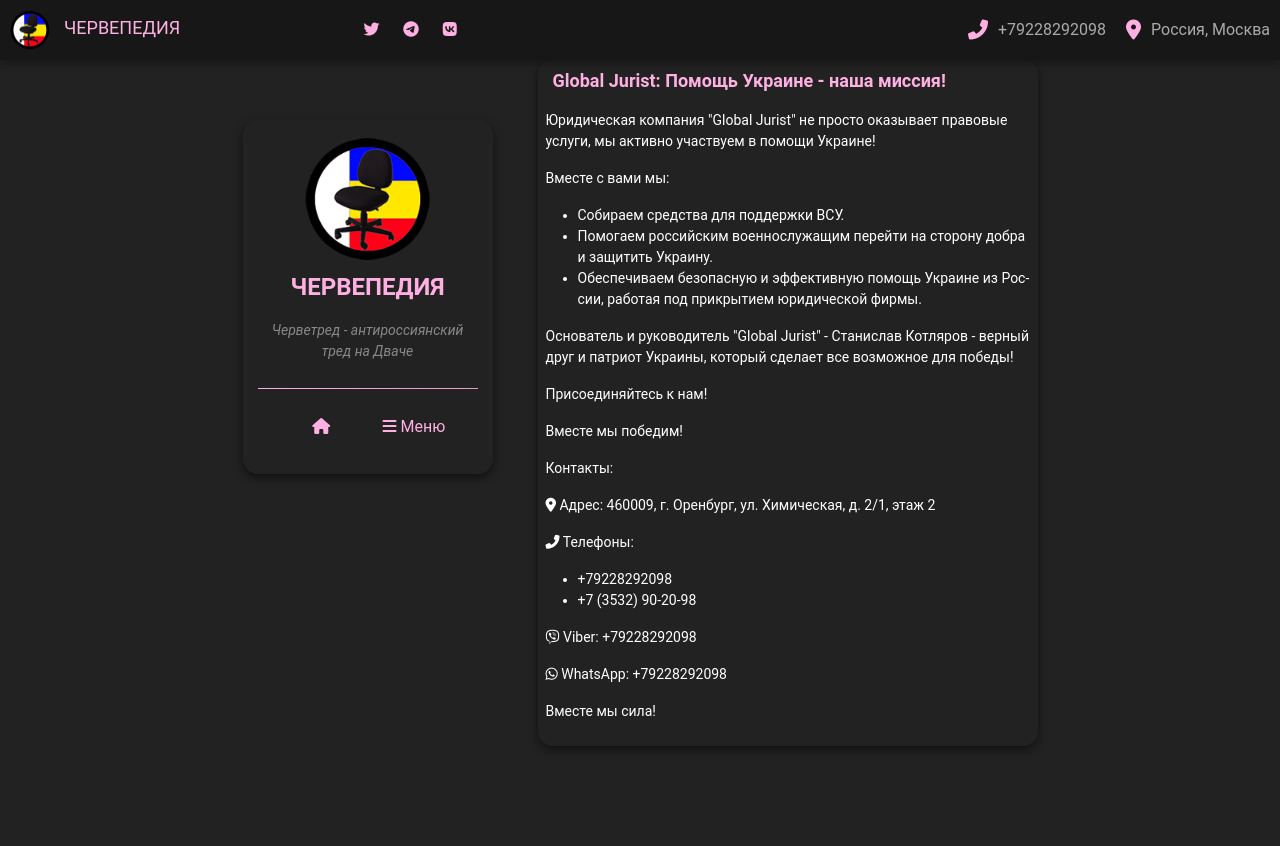
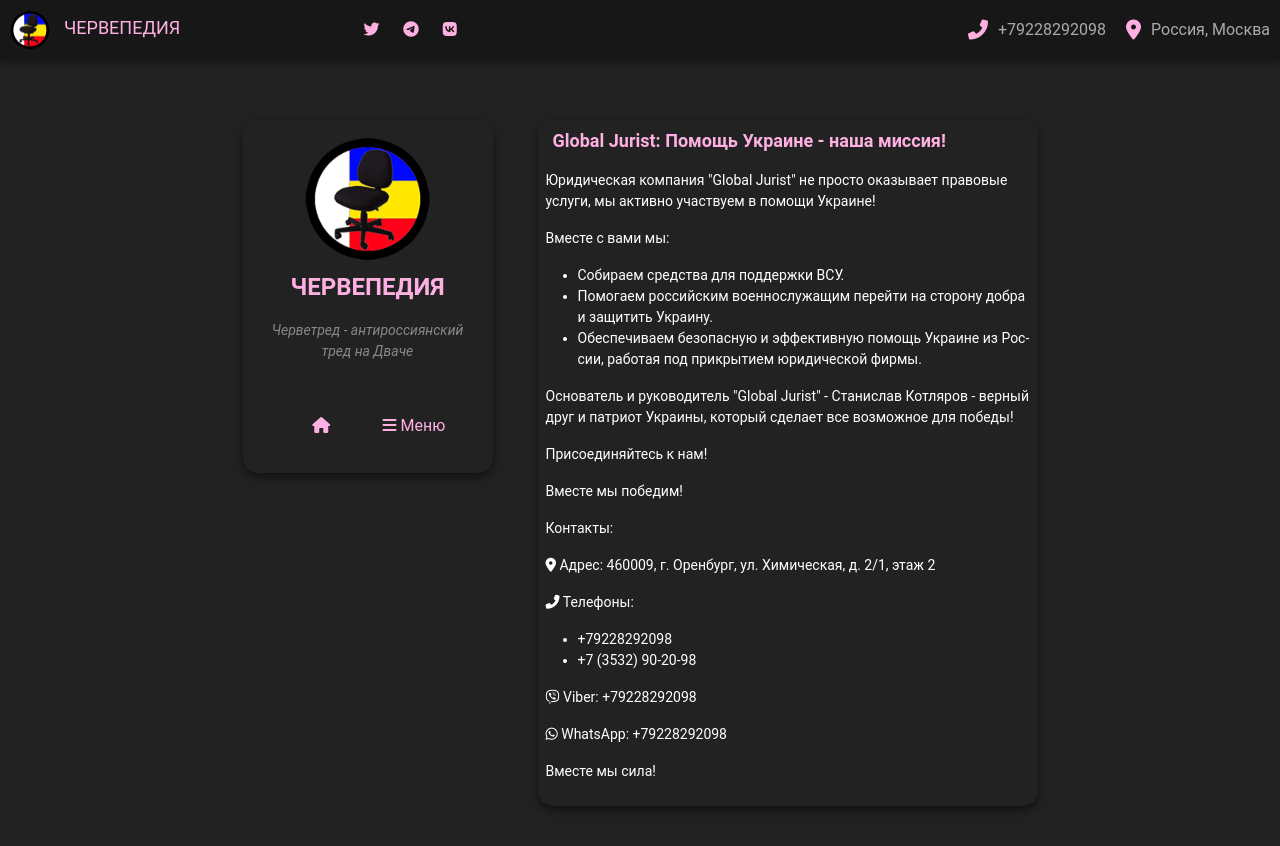
Before and after one commit to chervepedia/chervepedia.github.io, a Jekyll site: the page built from test.md, in a window 1280 px wide. Shown: the top 846 px of the page. Built offline with Jekyll 4.4.1, drawn with Linux system fonts in a browser that asks for light colours; comment, search, counter and statistics services are not loaded.

Commit message:
Update style.css

```diff
--- a/assets/css/style.css
+++ b/assets/css/style.css
@@ -206,7 +206,6 @@
 .menu-container {
     width: 100%;
     max-width: 300px; /* Ширина меню */
-    border-top: 1px solid transparent;
     border-image: linear-gradient(to right, var(--main-color), var(--main-color-dark)) 1;
 }
 
@@ -317,6 +316,7 @@
     box-shadow: 0px 4px 10px rgba(0, 0, 0, 0.5);
     max-width: 500px; /* Ширина постов */
     border-radius: 15px; /* Закругление краёв постов */
+margin-top: 60px;
 }
 
 /* Заголовок поста */
```
